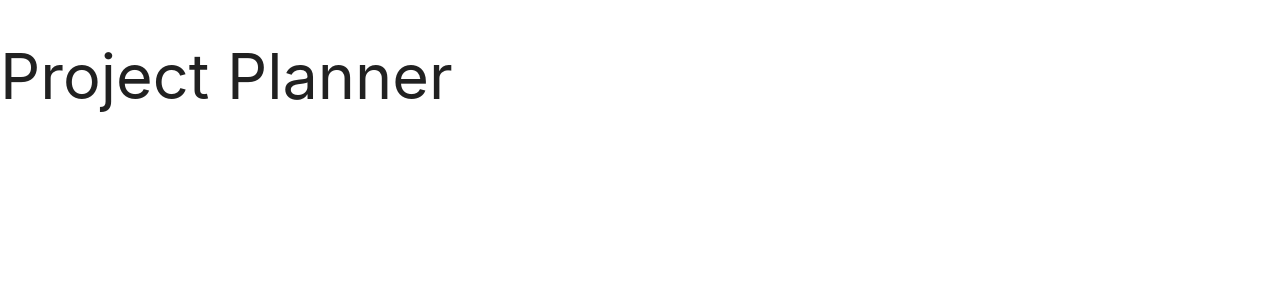
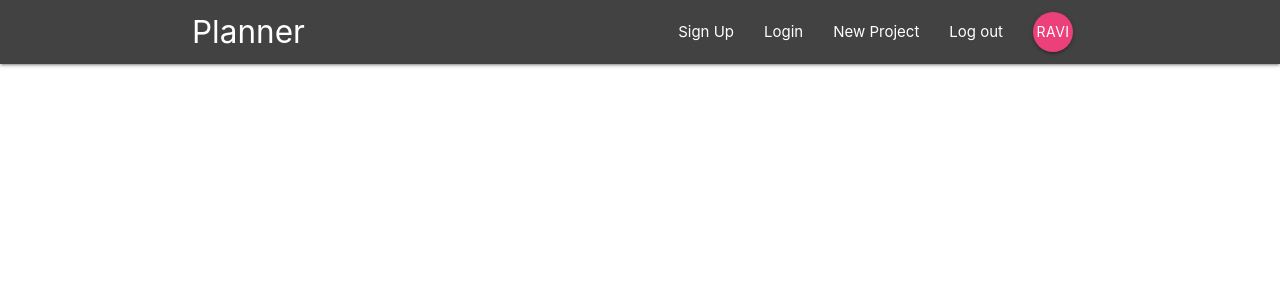
Before and after one commit to ravi8470/Project-Planner, a React (Create React App) app: page / in a window 1280 px wide. Shown: the top 300 px of the page. Built offline with nearby package versions, Linux system fonts and the light colour scheme.

Commit message:
added navbar and its links for initial

```diff
--- a/src/App.js
+++ b/src/App.js
@@ -1,12 +1,13 @@
 import React,{Component} from 'react';
 import {BrowserRouter} from 'react-router-dom';
+import Navbar from './components/layout/Navbar';
 
 class App extends Component {
   render() {
     return (
       <BrowserRouter>
         <div className="App">
-          <h1>Project Planner</h1>
+          <Navbar />
         </div>
       </BrowserRouter>
     );
--- a/src/components/layout/Navbar.js
+++ b/src/components/layout/Navbar.js
@@ -0,0 +1,18 @@
+import React from 'react';
+import { Link } from 'react-router-dom';
+import SignedInLinks from './SignedInLinks';
+import SignedOutLinks from './SignedOutLinks';
+
+const Navbar = () => {
+    return (
+        <nav className="nav-wrapper grey darken-3">
+            <div className="container">
+                <Link to='/' className='brand-logo'>Planner</Link>
+                <SignedInLinks />
+                <SignedOutLinks />
+            </div>
+        </nav>
+    );
+}
+
+export default Navbar;
--- a/src/components/layout/SignedInLinks.js
+++ b/src/components/layout/SignedInLinks.js
@@ -0,0 +1,14 @@
+import React from 'react';
+import { NavLink } from 'react-router-dom';
+
+const SignedInLinks = () => {
+    return (
+        <ul className="right">
+            <li><NavLink to='/'>New Project</NavLink></li>
+            <li><NavLink to='/'>Log out</NavLink></li>
+            <li><NavLink to='/' className='btn btn-floating pink lighten-1'>Ravi</NavLink></li>
+        </ul>
+    );
+}
+
+export default SignedInLinks;
--- a/src/components/layout/SignedOutLinks.js
+++ b/src/components/layout/SignedOutLinks.js
@@ -0,0 +1,13 @@
+import React from 'react';
+import { NavLink } from 'react-router-dom';
+
+const SignedOutLinks = () => {
+    return (
+        <ul className="right">
+            <li><NavLink to='/'>Sign Up</NavLink></li>
+            <li><NavLink to='/'>Login</NavLink></li>
+        </ul>
+    );
+}
+
+export default SignedOutLinks;
```
